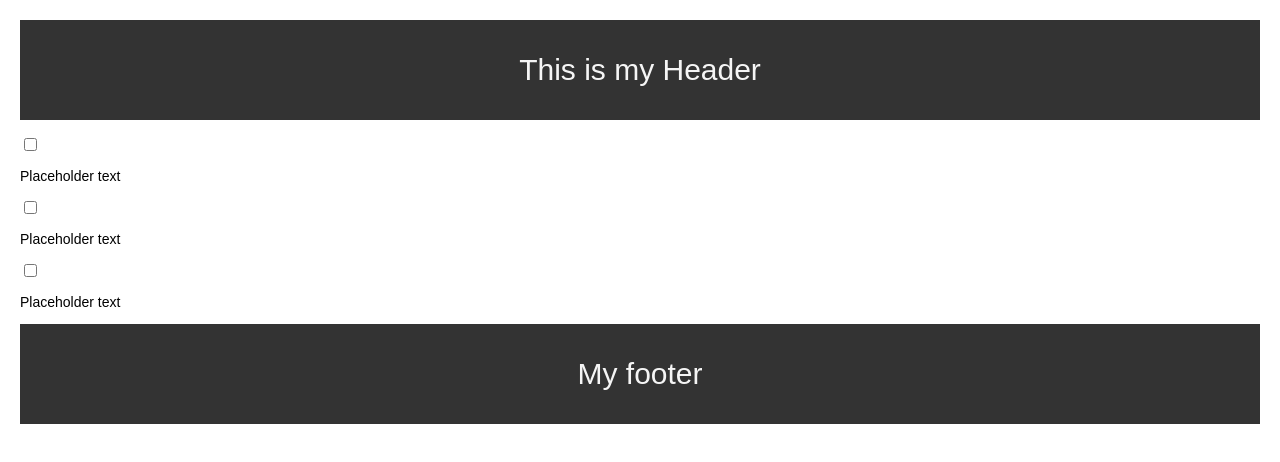
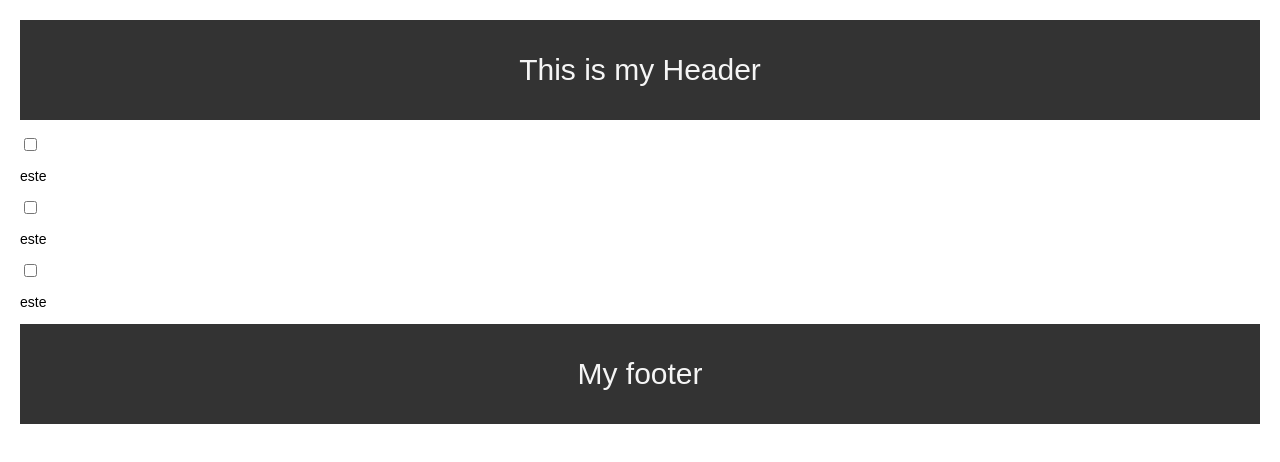
Before and after one commit to Pauloalgelin/learnreact, a React (Create React App) app: page / in a window 1280 px wide. Shown: the top 462 px of the page. Built offline with nearby package versions, Linux system fonts and the light colour scheme.

Commit message:
Object as props.

```diff
--- a/public/index.html
+++ b/public/index.html
@@ -4,5 +4,6 @@
   </head>
   <body>
     <div id="root"></div>
+    <div id="ohyeah"></div>
   </body>
 </html>
--- a/src/components/Checklist.js
+++ b/src/components/Checklist.js
@@ -1,12 +1,13 @@
 import React from "react"
-import TodoItem from "./TodoItem";
+import TodoItem from "./TodoItem"
 
 function Checklist() {
+    const meu = {name: "este"}
     return (
         <div>
-            <TodoItem />
-            <TodoItem />
-            <TodoItem />
+            <TodoItem obj={meu}/>
+            <TodoItem obj={meu}/>
+            <TodoItem obj={meu}/>
         </div>
     )
 }
--- a/src/components/TodoItem.js
+++ b/src/components/TodoItem.js
@@ -1,10 +1,10 @@
 import React from "react"
 
-function TodoItem() {
+function TodoItem(props){
     return (
         <div>
-            <input type="checkbox"/><br/>
-            <p>Placeholder text</p>
+            <input type="checkbox"></input>
+            <p>{props.obj.name}</p>
         </div>
     )
 }
```
Also changed, not shown: src/App.js (+4 -4 lines).
